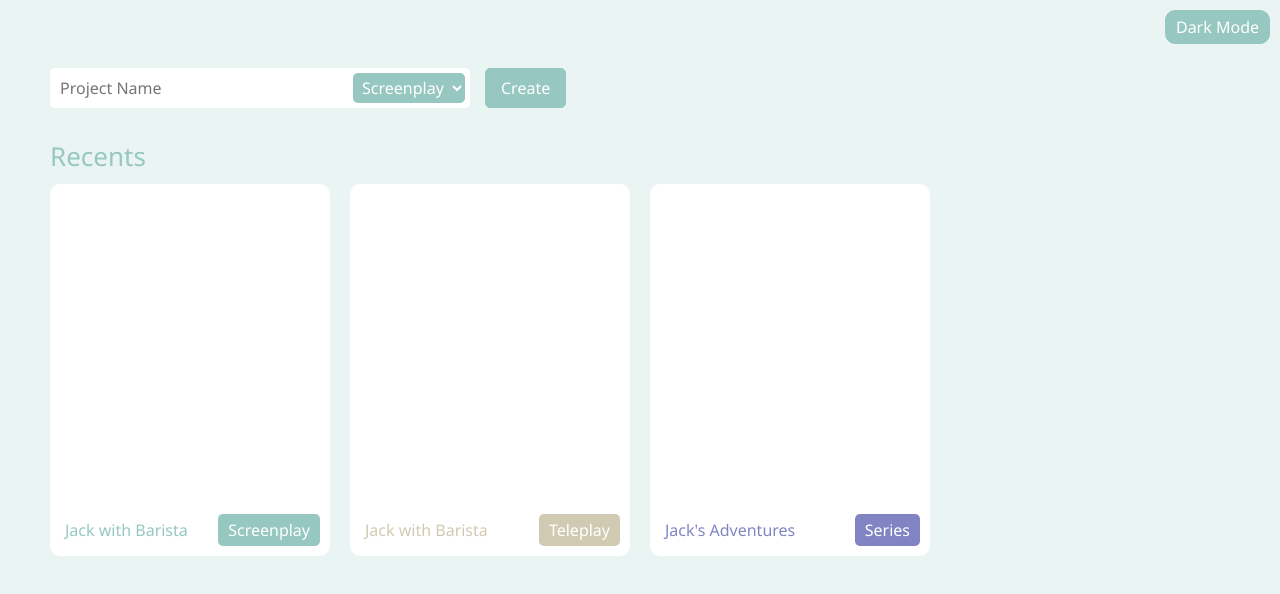
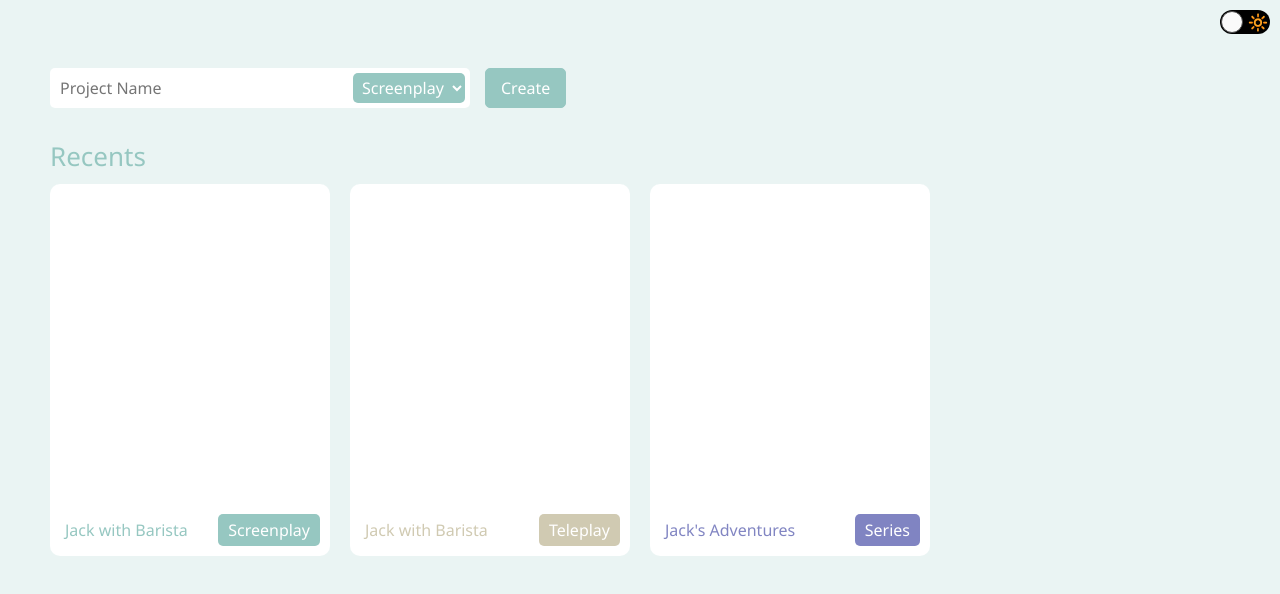
Before and after one commit to rarya618/Storia, a React (Create React App) app: page / in a window 1280 px wide. Shown: the top 594 px of the page. Built offline with nearby package versions, Linux system fonts and the light colour scheme.

Commit message:
Switched to Toggle

```diff
--- a/package.json
+++ b/package.json
@@ -14,6 +14,7 @@
     "react-dom": "^17.0.2",
     "react-router-dom": "^6.2.1",
     "react-scripts": "5.0.0",
+    "react-toggle": "^4.1.2",
     "web-vitals": "^2.1.3"
   },
   "scripts": {
--- a/src/App.css
+++ b/src/App.css
@@ -148,6 +148,10 @@ button {
   color: #fff;
 }
 
+.button.dark.green-color:hover, .button.dark.green-color:focus {
+  color: rgba(0, 0, 0, 0.8);
+}
+
 .green-border {
   border-color: rgba(150, 199, 193, 1) !important;
 }
@@ -253,8 +257,24 @@ button {
   right: 5px;
 }
 
-input:focus, select:focus, textarea:focus {
-  outline: none;
+input:focus, select:focus, textarea:focus, .react-toggle:focus {
+  outline: none !important;
+}
+
+.react-toggle-track-x, .react-toggle-track-check {
+  top: 10px !important;
+}
+
+.react-toggle-track-x {
+  right: 12px !important;
+}
+
+.react-toggle-track-check {
+  left: 7px !important;
+}
+
+.react-toggle-track {
+  background: #000;
 }
 
 .preview {
@@ -276,6 +296,7 @@ input:focus, select:focus, textarea:focus {
   min-width: 40px;
   border: solid 1px;
 }
+
 .menu .button, .menu .button * {
   transition-duration: 0.3s !important;
   transition-delay: 0 !important;
--- a/src/App.js
+++ b/src/App.js
@@ -3,6 +3,8 @@ import WriterView from './views/WriterView';
 
 import { HashRouter, Route, Routes, Outlet, Link } from "react-router-dom";
 import {useState, useEffect} from 'react';
+import Toggle from "react-toggle";
+import "react-toggle/style.css"
 
 import './App.css';
 
--- a/src/views/Home.js
+++ b/src/views/Home.js
@@ -1,4 +1,6 @@
 import {useState} from 'react';
+import Toggle from "react-toggle";
+import "react-toggle/style.css"
 
 import {useTitle, getClassCode} from '../App';
 
@@ -15,7 +17,13 @@ const Home = props => {
     return (
         <div className={ color + "-view full-screen"}>
             <div className="title-bar no-select drag transparent">
-                <button onClick={props.switchTheme} className={"label small " + color +  " solid " + color + "-border " + darkTheme + "-color absolute push-right push-up round-10px none-spaced-none"}>Dark Mode</button>
+                <Toggle
+                    className="dark-mode-toggle absolute push-right push-up"
+                    checked={props.isDarkTheme}
+                    onChange={({ target }) => props.switchTheme(target.checked)}
+                    icons={{ checked: "🌙", unchecked: "🔆" }}
+                    aria-label="Dark mode toggle"
+                />
             </div>
             <div className="no-select spaced-small">
                 <NewProject color={color} isDarkTheme={props.isDarkTheme} changeColor={(color) => setColor(color)} />
--- a/src/views/WriterView.js
+++ b/src/views/WriterView.js
@@ -1,10 +1,11 @@
 import { Link, useParams } from "react-router-dom";
 import {useState} from 'react';
-import {useTitle} from '../App';
+import Toggle from "react-toggle";
+import "react-toggle/style.css";
 
 import Button from "../components/objects/Button";
 import ElementsDropdown from "../components/objects/ElementsDropdown";
-import { getClassCode } from "../App";
+import { useTitle, getClassCode } from "../App";
 import Sidebar from "../components/Sidebar";
 
 function counter(documentType) {
@@ -49,6 +50,13 @@ const WriterView = props => {
             <Sidebar color={color} hide={hideSidebar} />
             <div className={"main-view fill-space " + color + "-view"}>
                 <div className={"title-bar no-select drag white " + color + "-color"}>
+                    <Toggle
+                        className={"dark-mode-toggle absolute push-right push-up"}
+                        checked={props.isDarkTheme}
+                        onChange={({ target }) => props.switchTheme(target.checked)}
+                        icons={{ checked: "🌙", unchecked: "🔆" }}
+                        aria-label="Dark mode toggle"
+                    />
                     <h1 className="heading title">{documentName} - {counter(documentType)}, {timer()}</h1>
                 </div>
                 <div className={"menu " + getClassCode("", props.isDarkTheme)}>
@@ -67,7 +75,6 @@ const WriterView = props => {
                     <Button text={<u>U</u>} color={color} border={borderValue()} />
                     <Button text="Find" color={color} border={borderValue()} />
                     <Button text="Comment" color={color} border={borderValue()} />
-                    <Button text="Dark Mode" color={color} border={borderValue()} onClick={props.switchTheme} />
                 </div>
                 <div className="container">
                 </div>
```
Also changed, not shown: 1 other file (tests, documents, lock files or other folders).
